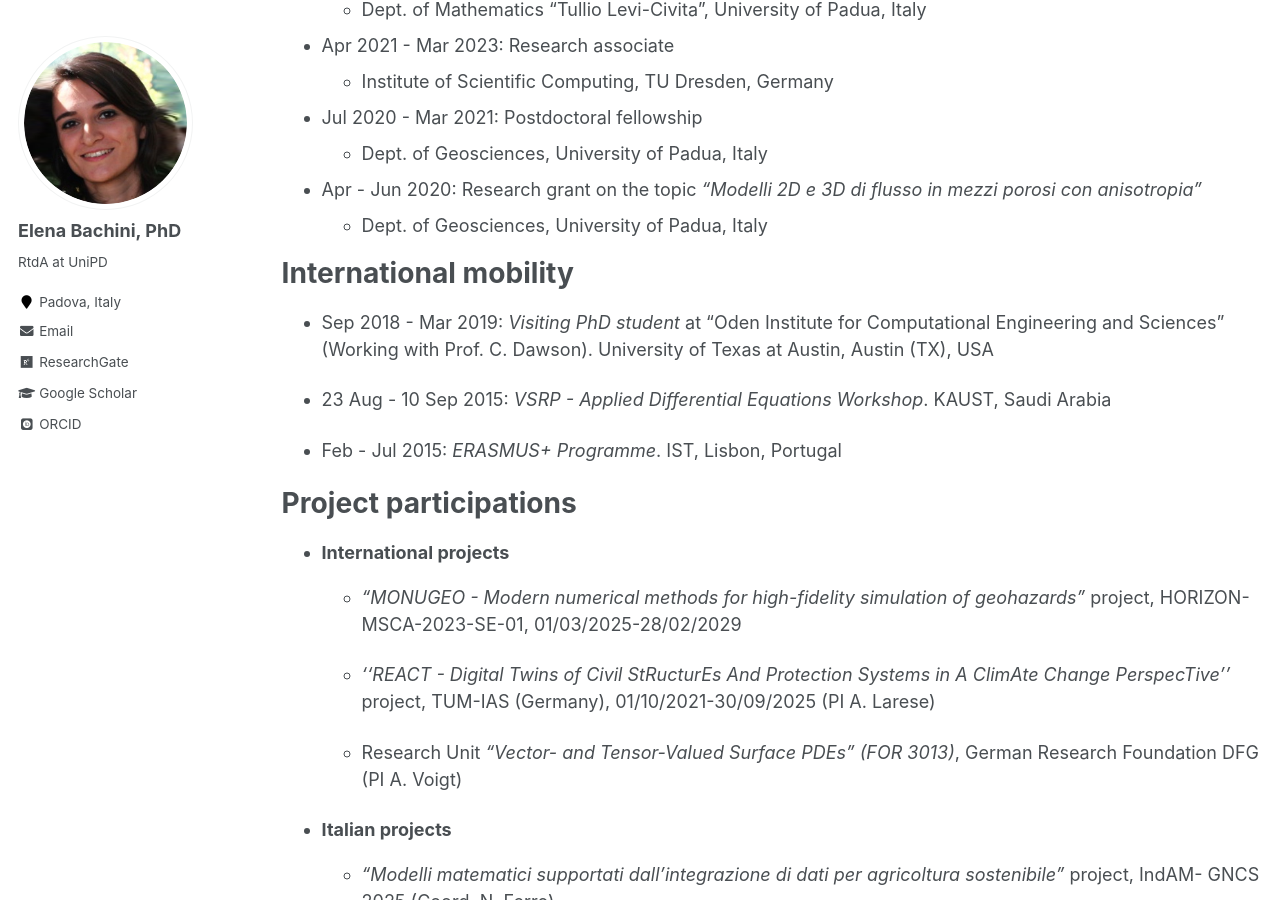
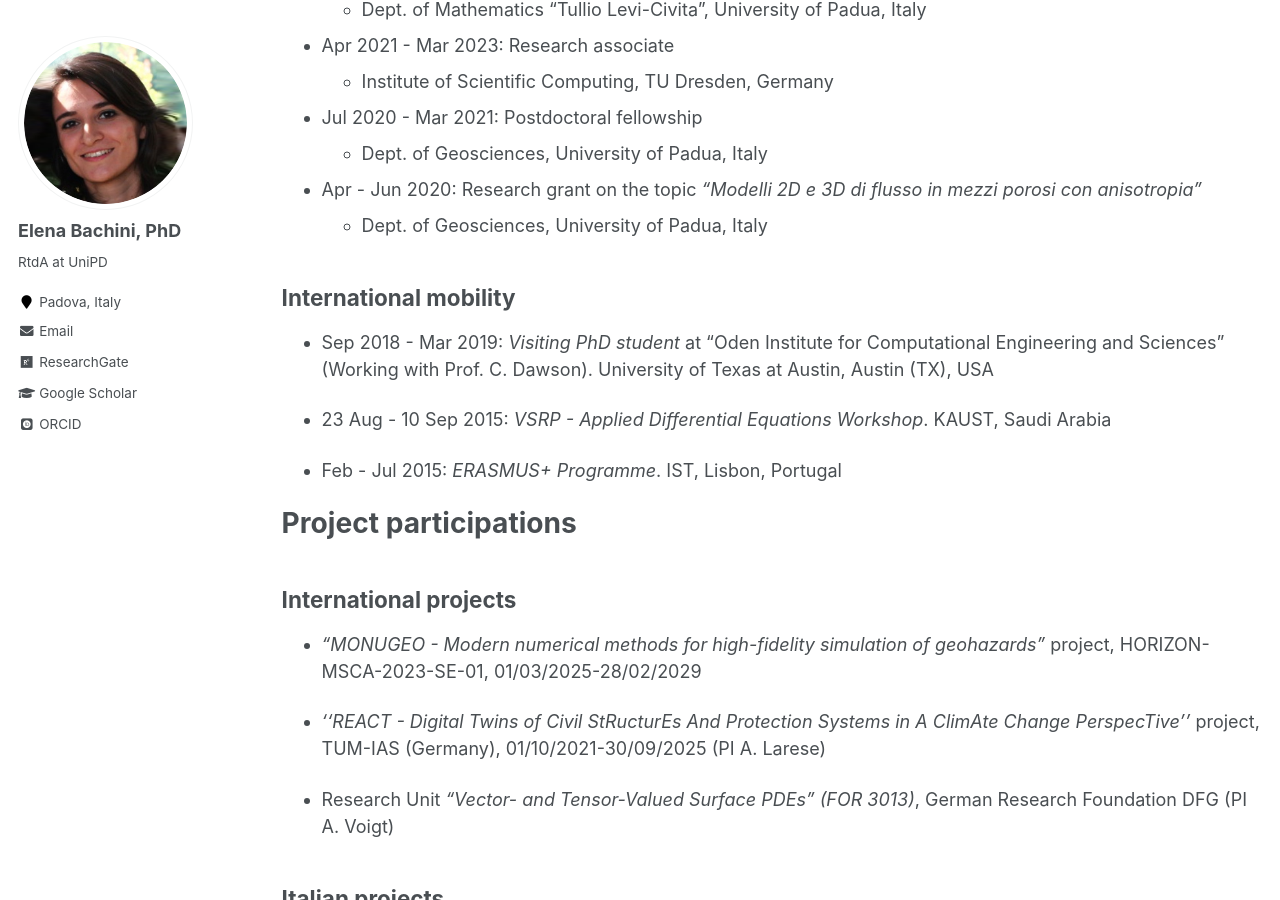
Before and after one commit to elenabachini/elenabachini.github.io, a Jekyll site: the page built from _pages/cv.md, in a window 1280 px wide and 900 px high, scrolled down 475 px. Built offline with Jekyll 4.4.1, drawn with Linux system fonts in a browser that asks for light colours; some web fonts are replaced.

Commit message:
fixed typos

```diff
--- a/_pages/cv.md
+++ b/_pages/cv.md
@@ -31,8 +31,7 @@ Research experience
 * Apr - Jun 2020: Research grant on the topic <em>"Modelli 2D e 3D di flusso in mezzi porosi con anisotropia"</em>
   * Dept. of Geosciences, University of Padua, Italy
 
-International mobility
-=====
+## International mobility
 * Sep 2018 - Mar 2019: <em>Visiting PhD student</em> at “Oden Institute for Computational Engineering and Sciences” (Working with Prof. C. Dawson). University of Texas at Austin, Austin (TX), USA
 
 * 23 Aug - 10 Sep 2015: <em>VSRP - Applied Differential Equations Workshop</em>. KAUST, Saudi Arabia
@@ -41,25 +40,25 @@ International mobility
 
 Project participations
 =====
-* <b> International projects </b>
-  * <em> "MONUGEO - Modern numerical methods for high-fidelity simulation of geohazards"</em> project, HORIZON-MSCA-2023-SE-01, 01/03/2025-28/02/2029
+## International projects
+* <em> "MONUGEO - Modern numerical methods for high-fidelity simulation of geohazards"</em> project, HORIZON-MSCA-2023-SE-01, 01/03/2025-28/02/2029
 
-  * <em> ''REACT - Digital Twins of Civil StRucturEs And Protection Systems in A ClimAte Change PerspecTive'' </em> project, TUM-IAS
+* <em> ''REACT - Digital Twins of Civil StRucturEs And Protection Systems in A ClimAte Change PerspecTive'' </em> project, TUM-IAS
   (Germany), 01/10/2021-30/09/2025 (PI A. Larese)
 
-  * Research Unit <em>“Vector- and Tensor-Valued Surface PDEs” (FOR 3013)</em>, German Research Foundation DFG (PI A. Voigt)
+* Research Unit <em>“Vector- and Tensor-Valued Surface PDEs” (FOR 3013)</em>, German Research Foundation DFG (PI A. Voigt)
 
-* <b> Italian projects </b>
-  * <em> "Modelli matematici supportati dall’integrazione di dati per agricoltura sostenibile"</em> project, IndAM-
+## Italian projects
+* <em> "Modelli matematici supportati dall’integrazione di dati per agricoltura sostenibile"</em> project, IndAM-
 GNCS 2025 (Coord. N. Ferro)
 
-  * <em> "ReLUIS - Rete dei Laboratori Universitari
+* <em> "ReLUIS - Rete dei Laboratori Universitari
   di Ingegneria Sismica e Strutturale"</em> project, DPC-ReLUIS 2024-2026
 
-  * <em>"RETURN - multi-Risk sciEnce for resilienT commUnities undeR a changiNg climate"</em> project,  MUR-PNRR Extended Partnership PE5 on Natural Risks Next-Generation EU, 01/10/2021-31/03/2026 (Scientific head A. Larese)
+* <em>"RETURN - multi-Risk sciEnce for resilienT commUnities undeR a changiNg climate"</em> project,  MUR-PNRR Extended Partnership PE5 on Natural Risks Next-Generation EU, 01/10/2021-31/03/2026 (Scientific head A. Larese)
 
-  * <em>"NEMESIS - NumErical MEthods for the SImulation of the impact of extreme hazards on Structures and landscape"</em> project, University of Padua (PI A. Larese)
+* <em>"NEMESIS - NumErical MEthods for the SImulation of the impact of extreme hazards on Structures and landscape"</em> project, University of Padua (PI A. Larese)
 
-  * <em>"HYDROSEM: Fluvial and tidal meanders of the Venetian-Po plain: from hydrodynamics to stratigraphy”</em> project (Progetto di Eccellenza CARIPARO 2017, PI M. Ghinassi)
+* <em>"HYDROSEM: Fluvial and tidal meanders of the Venetian-Po plain: from hydrodynamics to stratigraphy”</em> project (Progetto di Eccellenza CARIPARO 2017, PI M. Ghinassi)
 
-  * UniPD-SID-2016 project <em>“Approximation and discretization of PDEs on Manifolds for Environmental Modeling”</em>, University of Padua (PI M. Putti)
+* UniPD-SID-2016 project <em>“Approximation and discretization of PDEs on Manifolds for Environmental Modeling”</em>, University of Padua (PI M. Putti)
```
